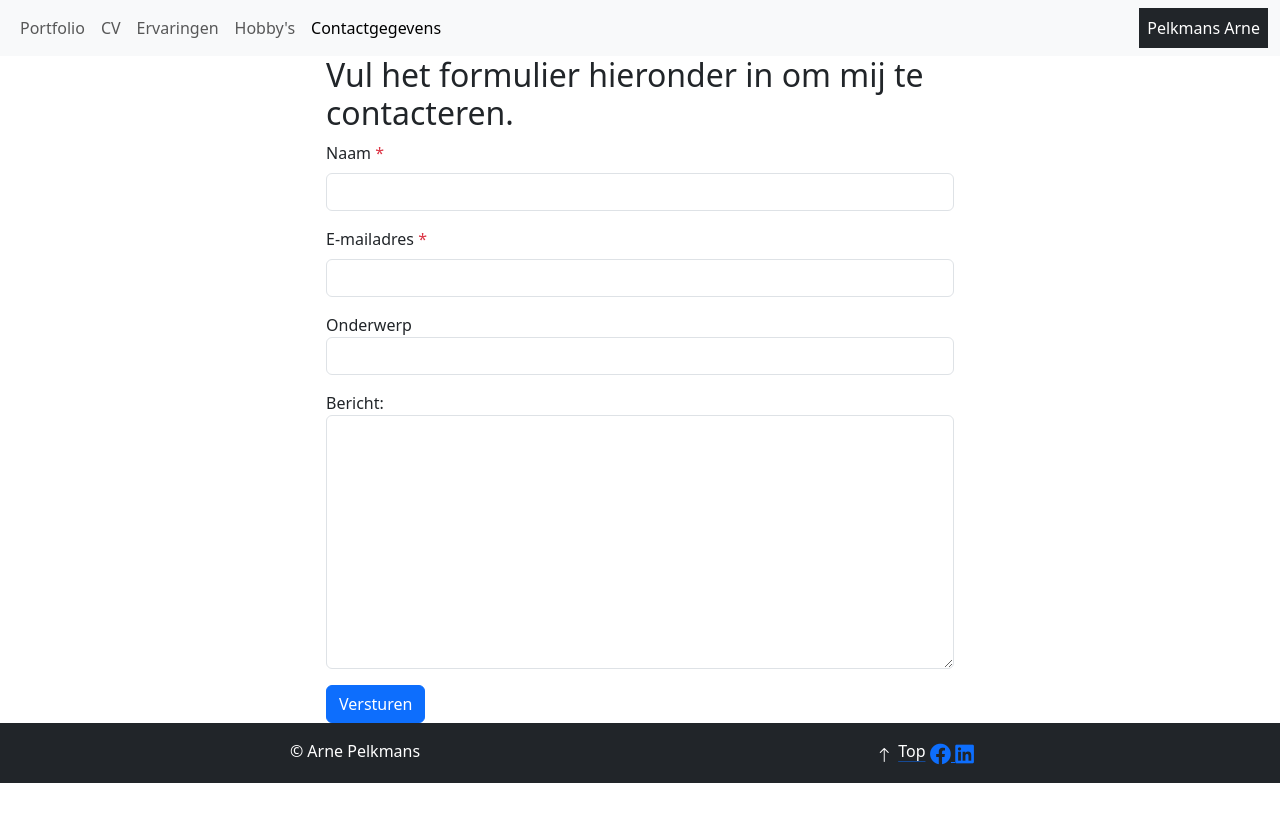
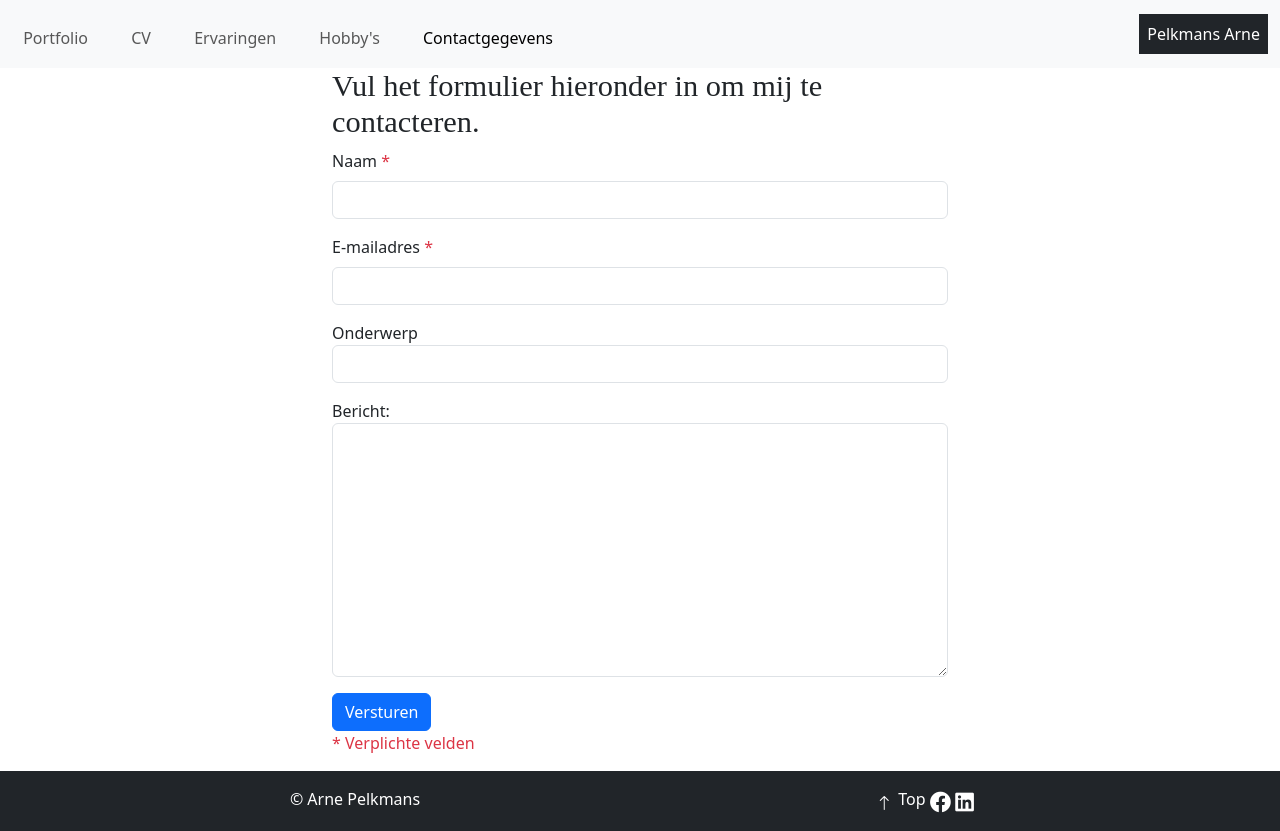
Before and after one commit to ArnePelkmans/Project-1, a plain HTML site: page contact.html in a window 1280 px wide. Before the commit the page ends 800 px from the top, so only its background shows below. Drawn offline with nearby package versions, Linux system fonts and the light colour scheme.

Commit message:
final commit

```diff
--- a/CSS/style.css
+++ b/CSS/style.css
@@ -20,7 +20,181 @@ body {
     scrollbar-width: none; /* for Firefox */
     overflow-y: scroll;
   }
+body {
+    overflow-x: hidden;
+  }
 
   body::-webkit-scrollbar {
     display: none; /* for Chrome, Safari, and Opera */
   }
+/*
+Color palette:
+    #011F44
+    #0059BF
+    #FFCE4E
+    #FFFFFF
+
+Fonts:
+    H1: Raleway
+    Headings: Cormorant Garamond
+    All other: Duru Sans
+*/
+
+@import url('https://fonts.googleapis.com/css2?family=Cormorant+Garamond&family=Duru+Sans&family=Raleway&display=swap');
+
+/* ##################################################### */
+
+* {
+    box-sizing: border-box;
+    padding: 0;
+    margin: 0;
+}
+
+html {
+    font-size: 16px;
+    font-family: 'Duru Sans', sans-serif;
+    scroll-behavior: smooth;
+}
+
+::selection {
+    background-color: #011F44;
+    color: #F4EDDE;
+}
+
+header,
+.h1-logo {
+    display: flex;
+    flex-direction: column;
+    justify-content: center;
+    align-items: center;
+    margin: 10px 0;
+    color: #011F44;
+}
+
+
+
+header h1 {
+    text-align: center;
+    font-size: 1.75rem;
+    font-family: 'Raleway', sans-serif;
+    margin: 15px 10px;
+}
+
+h2 {
+    font-family: 'Cormorant Garamond', serif;
+    font-size: 1.9rem;
+    font-weight: 400;
+}
+
+nav {
+    width: 100%;
+    display: flex;
+    flex-direction: column;
+    align-items: center;
+    padding: 15px;
+    background-color: #011F44;
+}
+
+
+nav ul {
+    list-style-type: none;
+    text-align: center;
+}
+
+nav ul li {
+    display: inline-block;
+    width: 100%;
+    padding: 10px 0;
+    color: #FFFFFF;
+    transition: 0.8s;
+}
+
+nav ul li a {
+    font-size: 1.1rem;
+    text-decoration: none;
+    color: #FFFFFF;
+}
+
+nav ul li a:hover,
+nav ul li a:focus {
+    border-bottom: 2px solid #FFCE4E;
+}
+
+footer {
+    display: flex;
+    flex-direction: row;
+    align-items: center;
+    justify-content: space-evenly;
+    padding: 50px 20px;
+    background-color: #011F44;
+}
+
+footer a {
+    color: #FFFFFF;
+    text-decoration: none;
+    padding-bottom: 3px;
+}
+
+footer span {
+    padding: 3px 7px;
+}
+
+.footer-icon {
+    font-size: 1.35em;
+    margin-right: 7px;
+}
+
+footer span:hover,
+footer a:focus {
+    border-bottom: 2px solid #FFCE4E;
+    padding-bottom: 1px;
+}
+
+@media screen and (min-width: 768px) {
+    .h1-logo {
+        width: 100%;
+        flex-direction: row;
+        justify-content: space-between;
+    }
+
+    header h1 {
+        margin: 15px 2em;
+    }
+
+    nav {
+        flex-direction: row;
+        justify-content: center;
+        align-items: initial;
+    }
+}
+
+@media screen and (min-width: 1024px) {
+    header {
+        margin-bottom: 0;
+        padding: 0;
+    }
+
+    nav {
+        flex-wrap: wrap;
+        justify-content: space-between;
+        align-content: center;
+        padding: 1.3em 10px;
+    }
+
+    nav ul li {
+        display: inline-block;
+        width: initial;
+        padding-bottom: 2px;
+        margin-right: 1.5em;
+        margin-left: 0.2em;
+    }
+
+    .hide-on-large {
+        display: none;
+    }
+
+    .nav-list {
+        margin-bottom: unset;
+    }
+
+}
--- a/contact.html
+++ b/contact.html
@@ -8,7 +8,7 @@
     <link href="https://cdn.jsdelivr.net/npm/bootstrap@5.3.0-alpha3/dist/css/bootstrap.min.css" rel="stylesheet"
     integrity="sha384-KK94CHFLLe+nY2dmCWGMq91rCGa5gtU4mk92HdvYe+M/SXH301p5ILy+dN9+nJOZ" crossorigin="anonymous">
     <link href="https://cdnjs.cloudflare.com/ajax/libs/font-awesome/5.15.4/css/all.min.css" rel="stylesheet">
-    <link rel="stylesheet" href="css/style.css">
+    <link rel="stylesheet" href="/CSS/style.css">
     <link href="https://cdn.jsdelivr.net/npm/bootstrap-icons@1.6.0/bootstrap-icons.min.css" rel="stylesheet">
     <title>Contactgegevens</title>
 </head>
@@ -41,12 +41,12 @@
             <div class="text-bg-dark p-2">Pelkmans Arne</div>
         </div>
     </nav>
-
-    <div class="row justify-content-center">
-        <div class="col-lg-6">
-            <h2>Vul het formulier hieronder in om mij te contacteren.</h2>
-            <form method="post" action="sendmail.php">
-                <input type="hidden" name="studentemail" value="r0938606@student.thomasmore.be">
+    <div class="container-fluid">
+        <div class="row justify-content-center">
+            <div class="col-lg-6">
+                <h2>Vul het formulier hieronder in om mij te contacteren.</h2>
+                <form method="post" action="sendmail.php">
+                    <input type="hidden" name="studentemail" value="r0938606@student.thomasmore.be">
                 <div class="mb-3">
                     <label for="naam" class="form-label">Naam <span class="text-danger">*</span></label>
                     <input type="text" class="form-control" id="Naam" name="Naam" required>
@@ -64,9 +64,14 @@
                     <textarea name="Bericht" class="form-control" id="Bericht" cols="30" rows="10"></textarea>
                 </div>
                 <button type="submit" class="btn btn-primary">Versturen</button>
+                <div>
+                    <p class="text-danger">* Verplichte velden</p>
+                </div>
             </form>
         </div>
     </div>
+</div>
+
 
     <footer class="bg-dark text-white text-center py-3">
         <div class="container">
```
Also changed, not shown: cv.html (+2 -2 lines), ervaring.html (+2 -2 lines), hobby.html (+9 -10 lines), index.html (+4 -4 lines), img/Arne.jpg (added), img/F1-auto.jpg, img/Foto-Raceauto.jpg, img/Spanje.jpg, img/Werkervaringen-logo.png, img/berlijn.jpg, img/schaken.png (added).
